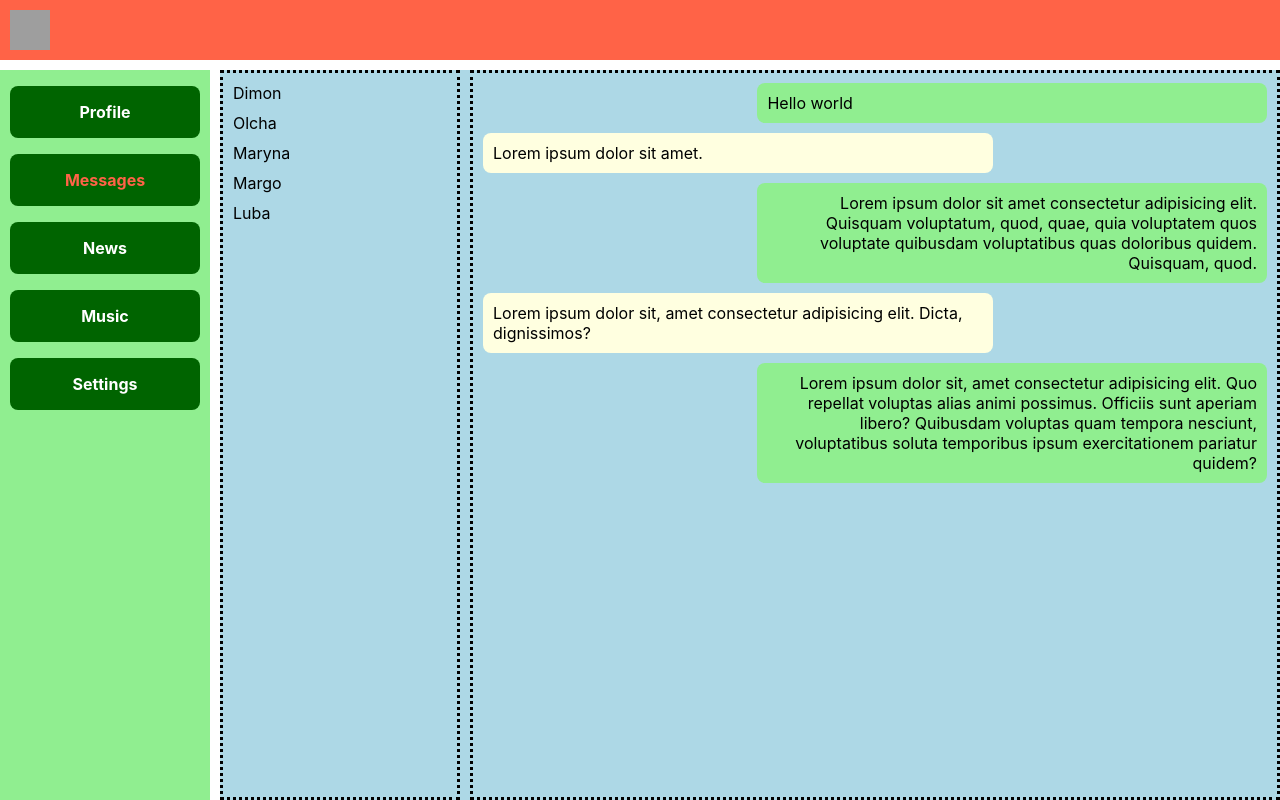
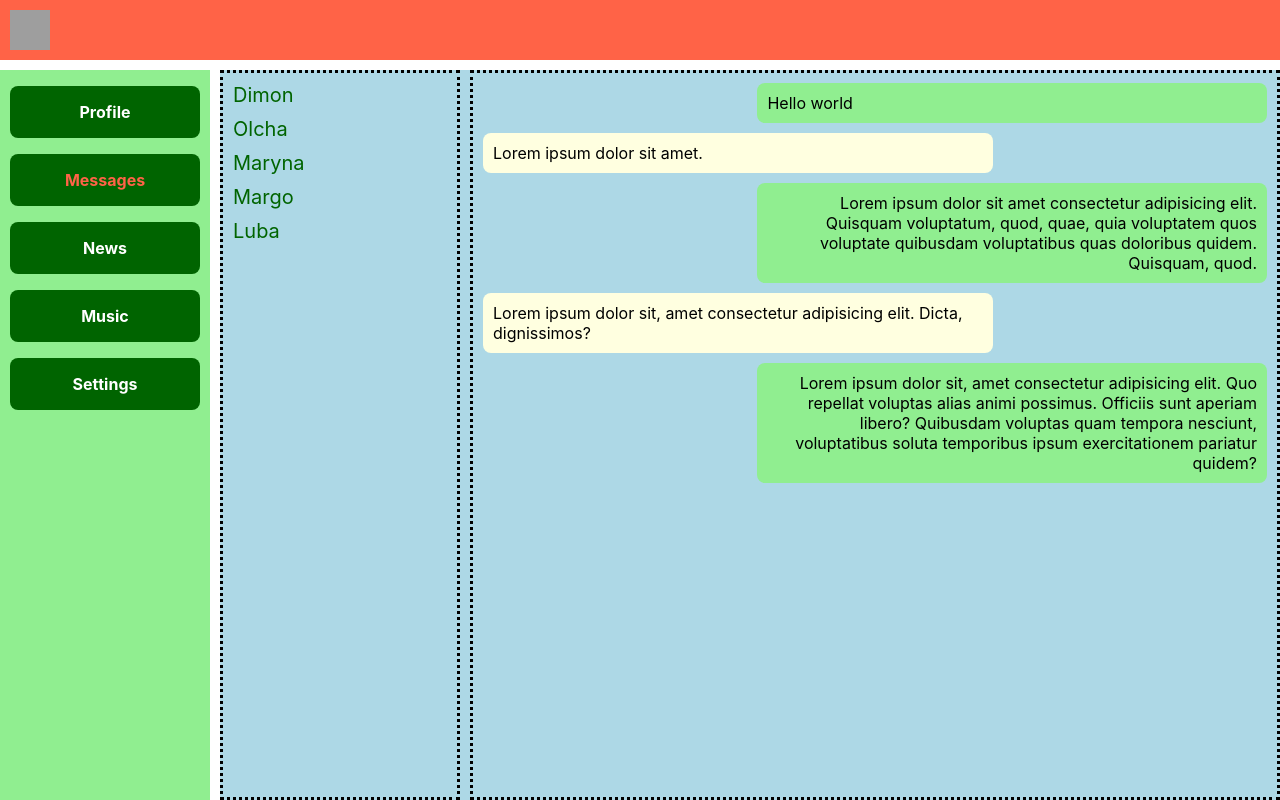
Before and after one commit to Odinokun/samurai-way, a React (Create React App) app: page /dialogs in a window 1280 px wide. Built offline with nearby package versions, Linux system fonts and the light colour scheme; grey boxes are pictures that could not be loaded.

Commit message:
feat: lesson#22 - completed

```diff
--- a/src/components/Dialogs/Dialogs.module.css
+++ b/src/components/Dialogs/Dialogs.module.css
@@ -16,6 +16,17 @@
   display: flex;
   align-items: center;
   margin-bottom: 10px;
+}
+
+.dialog a {
+  text-decoration: none;
+  color: darkgreen;
+  font-size: 20px;
+}
+
+.dialog .active {
+  color: tomato;
+  font-weight: bold;
 }
 
 .messages {
--- a/src/components/Dialogs/Dialogs.tsx
+++ b/src/components/Dialogs/Dialogs.tsx
@@ -1,5 +1,6 @@
 import React, { FC } from 'react';
 import s from './Dialogs.module.css';
+import { NavLink } from 'react-router-dom';
 
 interface IProps {}
 
@@ -7,11 +8,31 @@ export const Dialogs: FC<IProps> = () => {
   return (
     <div className={s.dialogs}>
       <div className={s.dialogsItems}>
-        <div className={s.dialog}>Dimon</div>
-        <div className={s.dialog}>Olcha</div>
-        <div className={s.dialog}>Maryna</div>
-        <div className={s.dialog}>Margo</div>
-        <div className={s.dialog}>Luba</div>
+        <div className={s.dialog}>
+          <NavLink to='/dialogs/1' activeClassName={s.active}>
+            Dimon
+          </NavLink>
+        </div>
+        <div className={s.dialog}>
+          <NavLink to='/dialogs/2' activeClassName={s.active}>
+            Olcha
+          </NavLink>
+        </div>
+        <div className={s.dialog}>
+          <NavLink to='/dialogs/3' activeClassName={s.active}>
+            Maryna
+          </NavLink>
+        </div>
+        <div className={s.dialog}>
+          <NavLink to='/dialogs/4' activeClassName={s.active}>
+            Margo
+          </NavLink>
+        </div>
+        <div className={s.dialog}>
+          <NavLink to='/dialogs/5' activeClassName={s.active}>
+            Luba
+          </NavLink>
+        </div>
       </div>
       <div className={s.messages}>
         <div className={s.message}>Hello world</div>
```
